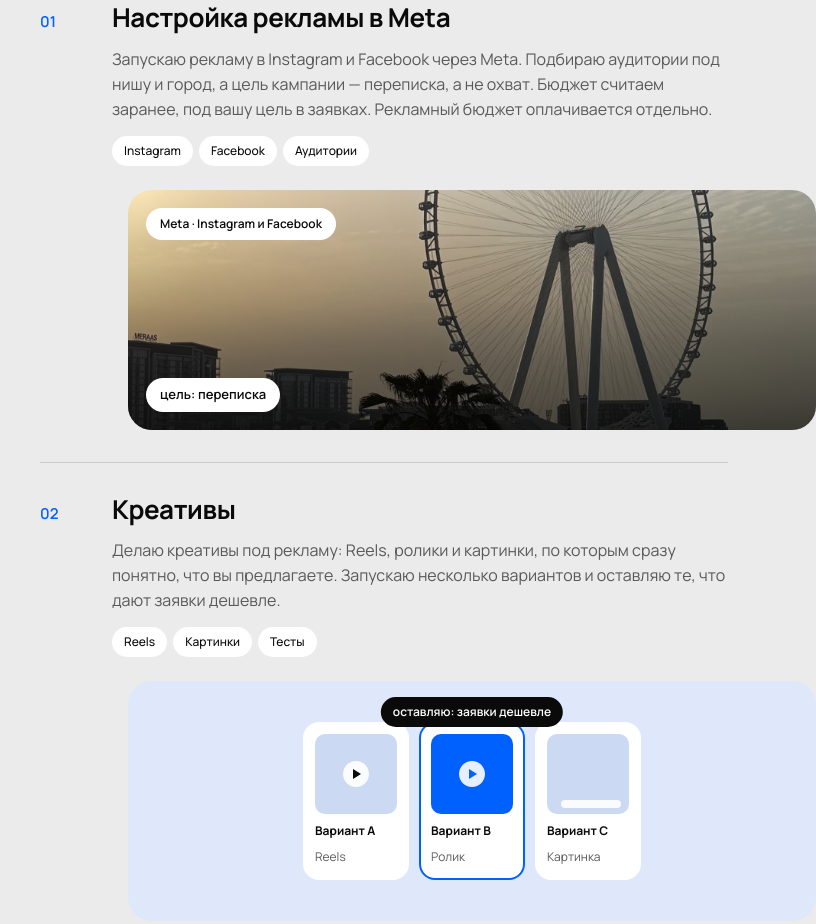
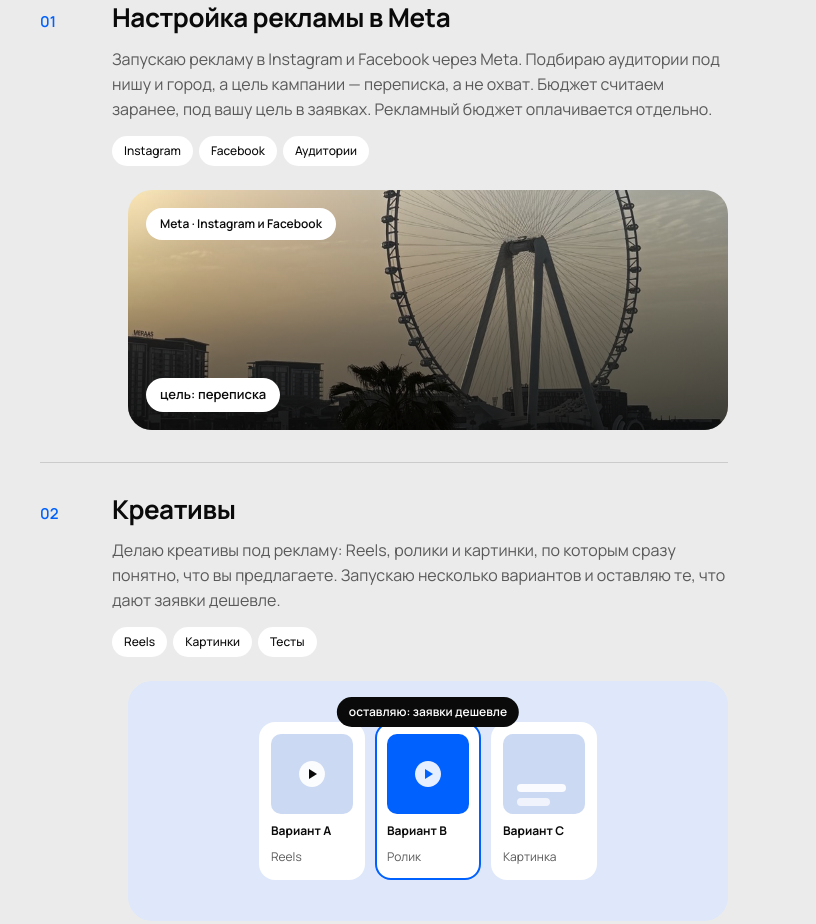
Before and after one commit to barvashin/barvashin.github.io, a plain HTML site: page target.html in a window 768 px wide. Shown: the part 3364-4288 px from the top of the page, 816 px wide, since content can reach past the window. Drawn offline with Linux system fonts and the light colour scheme.

```diff
--- a/assets/css/pages/target.css
+++ b/assets/css/pages/target.css
@@ -130,8 +130,8 @@
 .tr-variant__img { position: relative; height: 96px; border-radius: 10px; background: #ccd9f2; display: flex; align-items: center; justify-content: center; }
 .is-best .tr-variant__img { background: #0061ff; }
 .tr-variant__img--lines i { position: absolute; left: 14px; height: 8px; border-radius: 4px; }
-.tr-variant__img--lines i:first-child { top: 66px; width: 60px; background: rgba(255,255,255,.9); }
-.tr-variant__img--lines i:last-child { top: 80px; width: 40px; background: rgba(255,255,255,.7); }
+.tr-variant__img--lines i:first-child { bottom: 22px; width: 60px; max-width: 60%; background: rgba(255,255,255,.9); }
+.tr-variant__img--lines i:last-child { bottom: 8px; width: 40px; max-width: 40%; background: rgba(255,255,255,.7); }
 
 /* переписка */
 .tr-chat { background: #fff; border: 1px solid rgba(10,10,10,.08); display: flex; flex-direction: column; align-items: flex-start; gap: 12px; padding: 20px 22px; font-size: 13px; color: #0a0a0a; }
@@ -403,7 +403,7 @@
 }
 @media (max-width: 960px) and (min-width: 761px) {
   .tr-row { flex-wrap: wrap; }
-  .tr-row__pic { width: 100%; margin-left: 88px; }
+  .tr-row__pic { width: calc(100% - 88px); margin-left: 88px; }
   .tr-main-case { flex-direction: column; align-items: flex-start; }
   .tr-phone-wrap { align-self: center; }
   .tr-final__card { flex-direction: column; }
@@ -583,6 +583,7 @@
   .tr-faq { background-position: right top; background-size: 760px auto; }
   .tr-faq__row { flex-direction: column; gap: 24px; }
   .tr-faq__title { font-size: 34px; }
+  .tr-faq__title b { display: block; }
   .tr-faq__list { width: 100%; }
 
   /* 11 */
```
Also changed, not shown: src/target.html (+1 -1 lines), target.html (+1 -1 lines).
